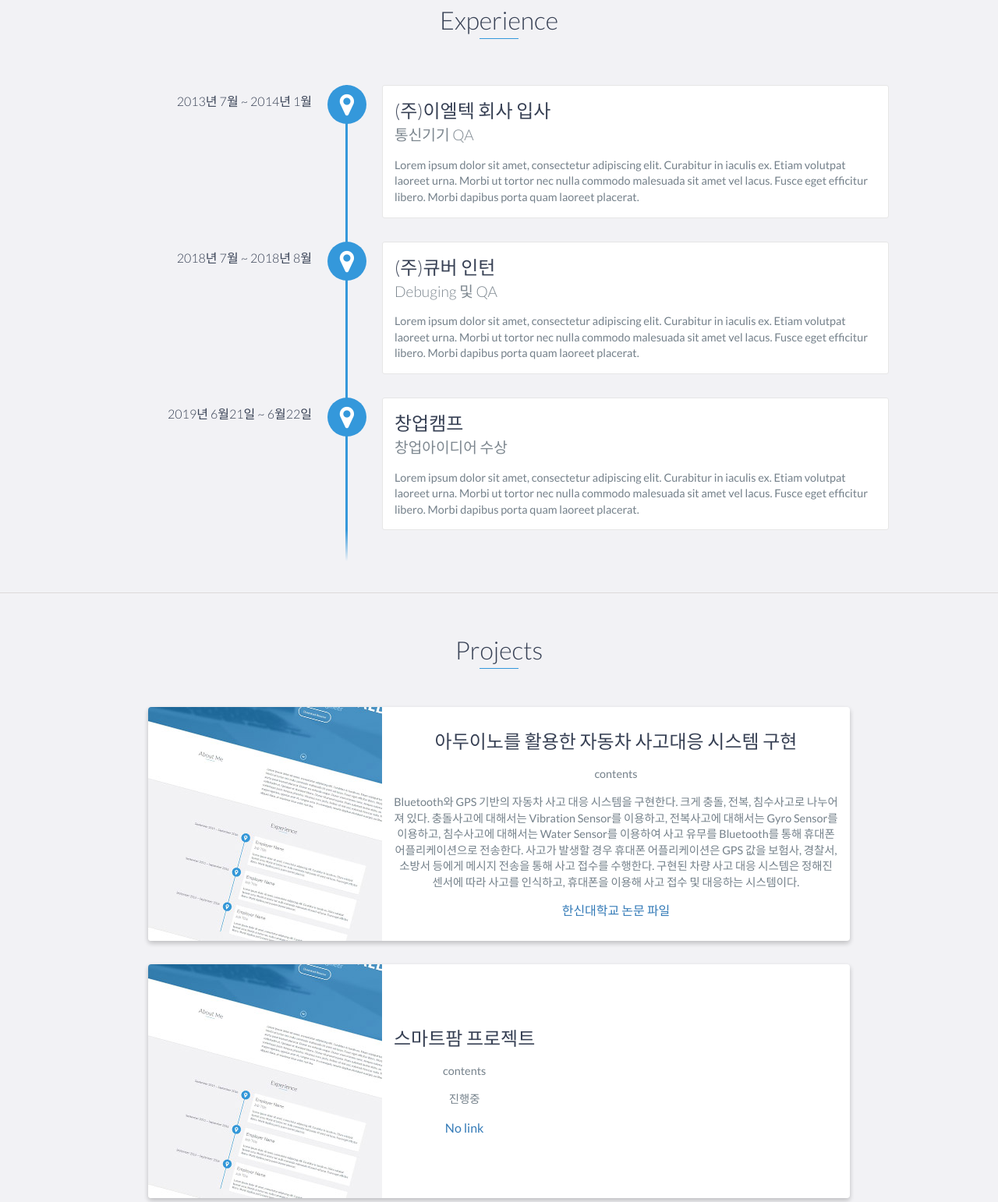
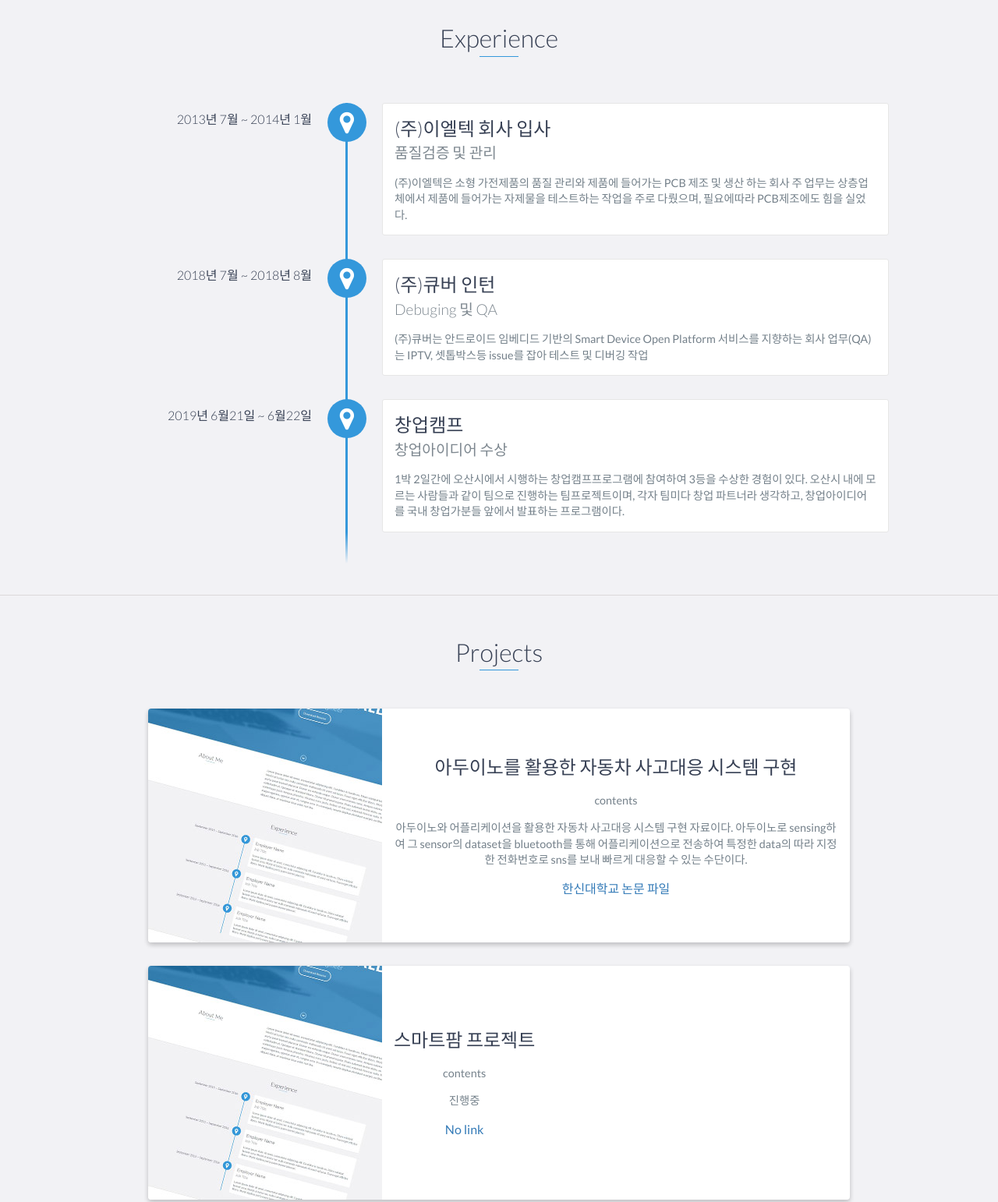
Before and after one commit to acjswo111/acjswo111.github.io, a website: page index.html in a window 1280 px wide. Shown: the part 1089-2631 px from the top of the page at 78% size. Drawn offline with nearby package versions, Linux system fonts and the light colour scheme.

Commit message:
sunghoon

```diff
--- a/index.html
+++ b/index.html
@@ -72,6 +72,7 @@
                     2014년 2월 평촌공업고등학교 U-네트워크과 졸업<br>
                     2014년 3월 한신대학교 정보통신학과 입학<br>
                     2020년 2월 한신대학교 정보통신학과 졸업<br>
+                    2020년 2월~8월 국비지원 IOT과정 진행중<br>
                 </div>
             </div>
         </div>
@@ -83,9 +84,11 @@
         <div id="experience-timeline">
             <div data-date="2013년 7월 ~ 2014년 1월">
                 <h3>(주)이엘텍 회사 입사</h3>
-                <h4>통신기기 QA</h4>
+                <h4>품질검증 및 관리</h4>
                 <p>
-                    Lorem ipsum dolor sit amet, consectetur adipiscing elit. Curabitur in iaculis ex. Etiam volutpat laoreet urna. Morbi ut tortor nec nulla commodo malesuada sit amet vel lacus. Fusce eget efficitur libero. Morbi dapibus porta quam laoreet placerat.
+                (주)이엘텍은 소형 가전제품의 품질 관리와 제품에 들어가는 PCB 제조 및 생산 하는 회사
+                주 업무는 상층업체에서 제품에 들어가는 자제물을 테스트하는 작업을 주로 다뤘으며,
+                필요에따라 PCB제조에도 힘을 실었다.
                 </p>
             </div>
 
@@ -93,7 +96,9 @@
                 <h3>(주)큐버 인턴</h3>
                 <h4>Debuging 및 QA</h4>
                 <p>
-                    Lorem ipsum dolor sit amet, consectetur adipiscing elit. Curabitur in iaculis ex. Etiam volutpat laoreet urna. Morbi ut tortor nec nulla commodo malesuada sit amet vel lacus. Fusce eget efficitur libero. Morbi dapibus porta quam laoreet placerat.
+                (주)큐버는 안드로이드 임베디드 기반의 Smart Device Open Platform 서비스를 지향하는 회사
+                업무(QA)는 IPTV, 셋톱박스등 issue를 잡아 테스트 및 디버깅 작업
+
                 </p>
             </div>
 
@@ -101,7 +106,10 @@
                 <h3>창업캠프</h3>
                 <h4>창업아이디어 수상</h4>
                 <p>
-                    Lorem ipsum dolor sit amet, consectetur adipiscing elit. Curabitur in iaculis ex. Etiam volutpat laoreet urna. Morbi ut tortor nec nulla commodo malesuada sit amet vel lacus. Fusce eget efficitur libero. Morbi dapibus porta quam laoreet placerat.
+                    1박 2일간에 오산시에서 시행하는 창업캠프프로그램에 참여하여 3등을 수상한 경험이 있다.
+                    오산시 내에 모르는 사람들과 같이 팀으로 진행하는 팀프로젝트이며, 각자 팀미다 창업 파트너라
+                    생각하고, 창업아이디어를 국내 창업가분들 앞에서 발표하는 프로그램이다.
+
                 </p>
             </div>
         </div>
@@ -154,14 +162,10 @@
                         <h3>아두이노를 활용한 자동차 사고대응 시스템 구현</h3>
                         <p><span>contents</span></p>
                         <p>
-                            Bluetooth와 GPS 기반의 자동차 사고 대응 시스템을 구현한다.
-                            크게 충돌, 전복, 침수사고로 나누어져 있다.
-                            충돌사고에 대해서는 Vibration Sensor를 이용하고,
-                            전복사고에 대해서는 Gyro Sensor를 이용하고,
-                            침수사고에 대해서는 Water Sensor를 이용하여 사고 유무를 Bluetooth를 통해 휴대폰 어플리케이션으로 전송한다.
-                            사고가 발생할 경우 휴대폰 어플리케이션은 GPS 값을 보험사, 경찰서, 소방서 등에게 메시지 전송을 통해 사고 접수를 수행한다.
-                            구현된 차량 사고 대응 시스템은 정해진 센서에 따라 사고를 인식하고,
-                            휴대폰을 이용해 사고 접수 및 대응하는 시스템이다.
+                            아두이노와 어플리케이션을 활용한 자동차 사고대응 시스템 구현 자료이다.
+                            아두이노로 sensing하여 그 sensor의 dataset을 bluetooth를 통해
+                            어플리케이션으로 전송하여 특정한 data의 따라 지정한 전화번호로 sns를 보내
+                            빠르게 대응할 수 있는 수단이다.
                         </p>
                         <a href="https://github.com/acjswo111/acjswo111.github.io/raw/master/project.zip">한신대학교 논문 파일</a>
                     </div>
@@ -195,11 +199,13 @@
                         <h3>임베디드S/W 기말 프로젝트</h3>
                         <p><span>contents</span></p>
                         <p>
-                            시작과 동시에 LCD화면에 “SYSTEM START” 표시 및 대기한다.
-                            OPAMP에 90이상의 소리를 가하면 0.5초 간격으로 4가지 센서 CDS, PSD, Temp, Humidity를 LCD 화면에 표시함.
-                            거리가 100cm이하이면 buzzor가 울리고, Temp가 30도 이상이면 FAN이 가동된다.
-                            Humidity가 50도 이하일 경우 2개의 digits 7-SEG LED에 “50” 숫자가 나오고 동시에 2개의LED가 blink된다.
-                            임의의 Key Pad를 누르면 시스템 초기화가 되면서 LCD화면에 “SYSTEM START”로 표시 및 대기를 한다.
+                            임베디드 입문 수업을 통해 기말 프로젝트이다.
+                            아두이노 mega키트를 활용한 iot의 전반적인 부분을 배우고,
+                            다음 프로젝트를 수행한다.
+                            LCD와 OPAMP,temphumisensor,CDS,PSD,buzzor,LED를 이용해
+                            주어진 요약내용을 수행하는 과정을 보여준다.
+
+
                         </p>
                         <a href="https://github.com/acjswo111/acjswo111.github.io/raw/master/%EB%B0%95%EC%83%81%EC%9A%B0%2C%EC%B5%9C%EC%84%B1%ED%9B%88%20%EC%9E%84%EB%B2%A0%EB%94%94%EB%93%9C%20%EA%B8%B0%EB%A7%90%20%ED%94%84%EB%A1%9C%EC%A0%9D%ED%8A%B8.zip">기말 프로젝트 파일</a>
                     </div>
```
